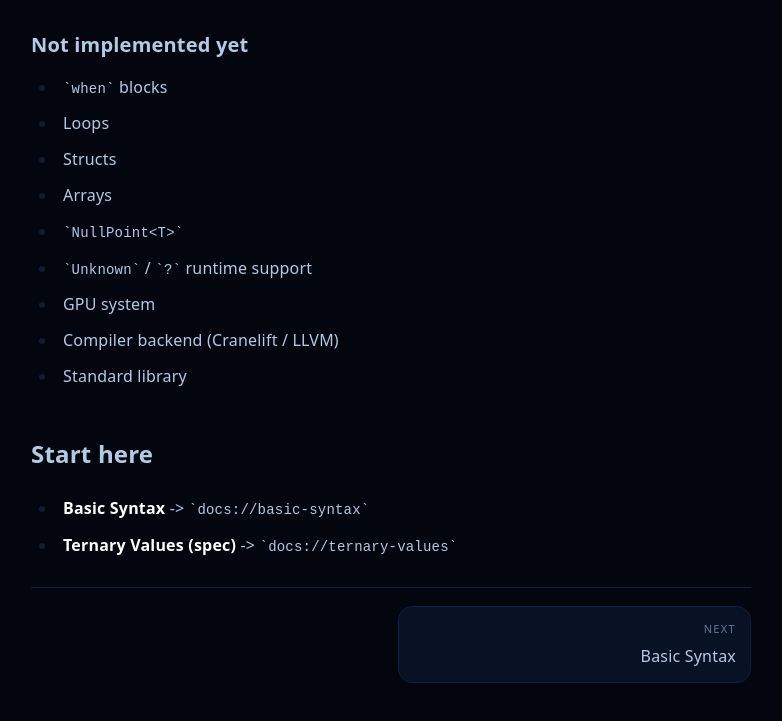
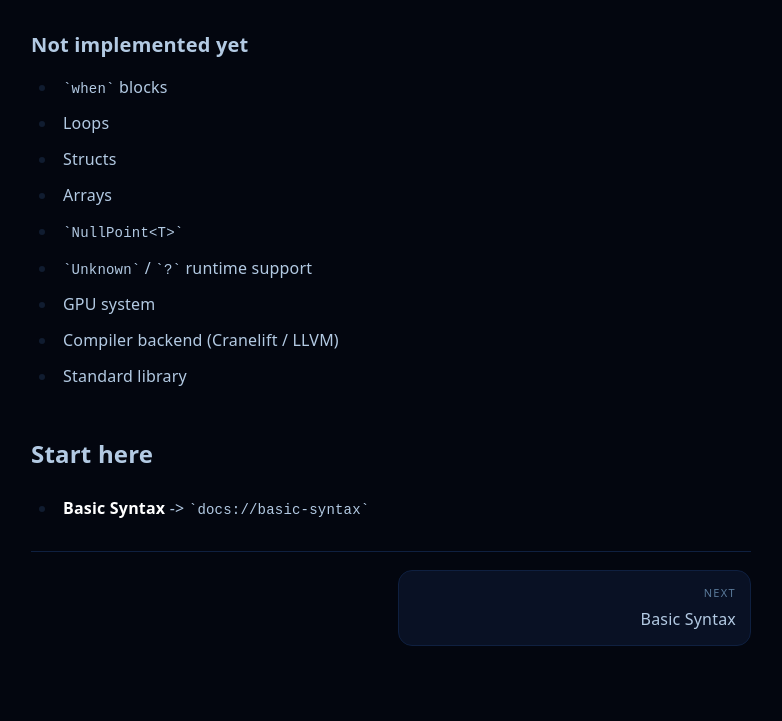
Before and after one commit to COMMENTERTHE9/Cx_lang, an Astro site: page /docs/introduction in a window 1280 px wide. Shown: the part 1992-2713 px from the top of the page, without its empty margins (347-1129 px from the left). Built offline with nearby package versions, Linux system fonts and the light colour scheme; Astro itself is replaced by a stand-in of ours.

Commit message:
Remove ternary values intro link

```diff
--- a/src/content/docs/introduction.mdx
+++ b/src/content/docs/introduction.mdx
@@ -66,4 +66,3 @@ The goal is **"Python for adults"** - expressive and learnable, not hostile.
 
 ## Start here
 - **Basic Syntax** -> `docs://basic-syntax`
-- **Ternary Values (spec)** -> `docs://ternary-values`
```
